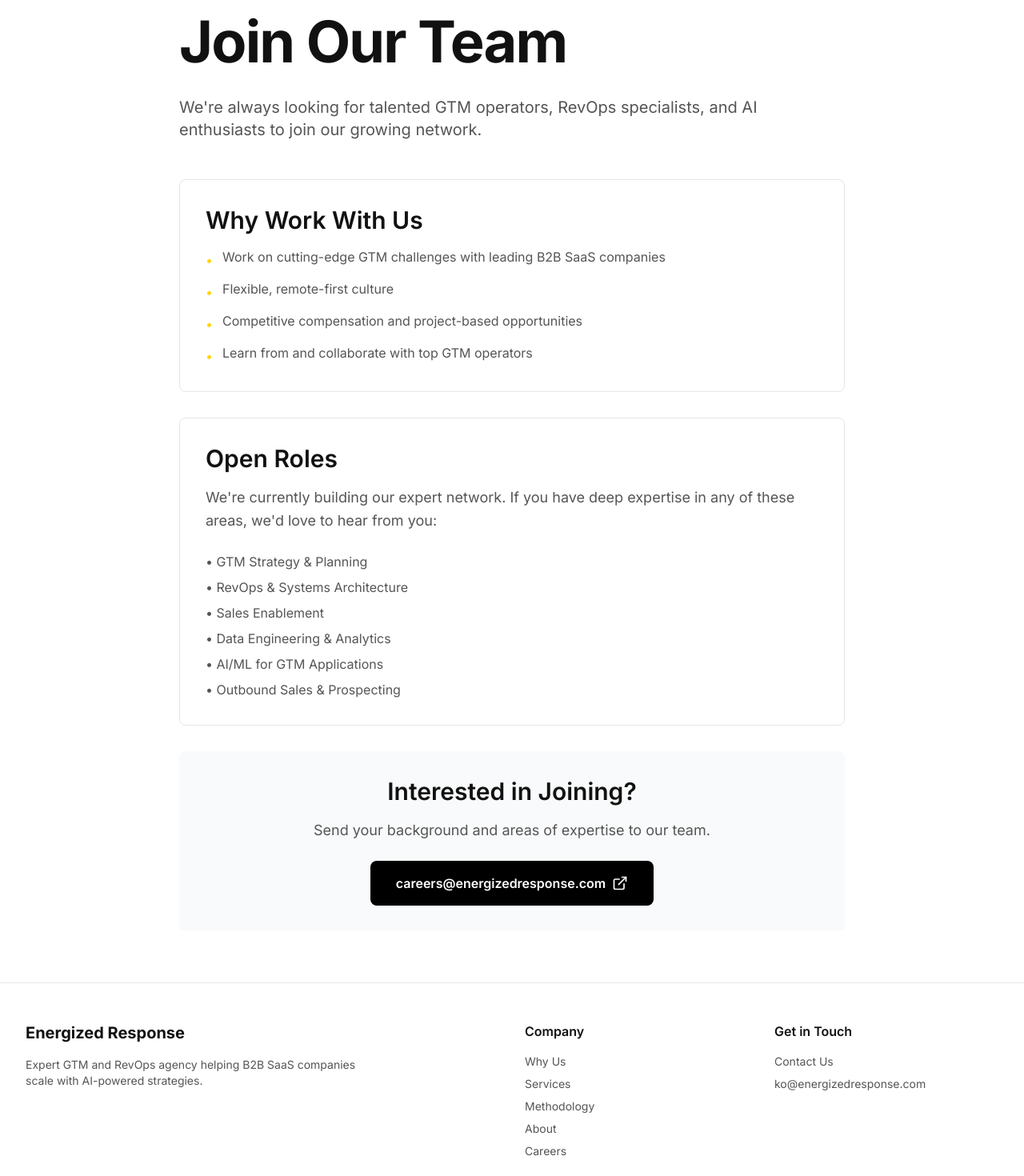
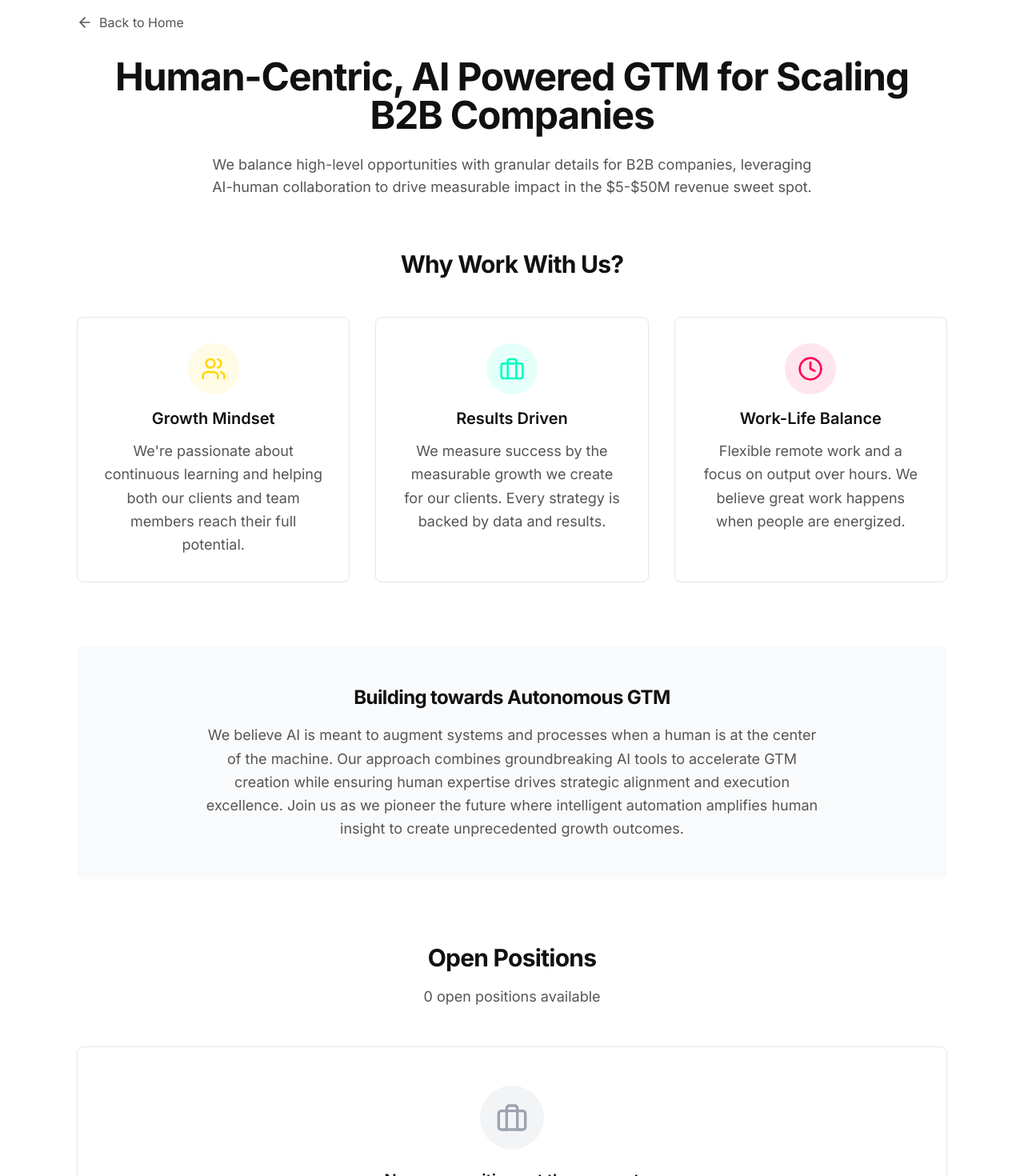
Before and after one commit to Will1z/EnergizedResponse, a Next.js app: page /careers in a window 1280 px wide. Shown: the part 80-1550 px from the top of the page at 80% size. Built offline with nearby package versions, Linux system fonts and the light colour scheme.

Commit message:
Redesign careers page with brand colors and improved layout

```diff
--- a/app/careers/page.tsx
+++ b/app/careers/page.tsx
@@ -1,78 +1,101 @@
 import Reveal from "@/components/Reveal";
-import { ExternalLink } from "lucide-react";
+import Link from "next/link";
+import { Briefcase, MapPin, Users, Clock, ArrowLeft } from "lucide-react";
 
 export default function Careers() {
   return (
     <div className="pt-24 pb-16">
-      <div className="max-w-4xl mx-auto px-4 sm:px-6 lg:px-8">
+      <div className="max-w-6xl mx-auto px-4 sm:px-6 lg:px-8">
+        {/* Back to Home */}
+        <Link href="/" className="inline-flex items-center gap-2 text-text-secondary hover:text-text-primary mb-8 transition-colors">
+          <ArrowLeft size={20} />
+          Back to Home
+        </Link>
+
+        {/* Hero Section */}
         <Reveal>
-          <h1 className="mb-8">Join Our Team</h1>
-          <p className="text-xl text-text-secondary mb-12">
-            We&apos;re always looking for talented GTM operators, RevOps specialists, and AI enthusiasts
-            to join our growing network.
+          <div className="text-center mb-16">
+            <h1 className="text-4xl md:text-5xl font-bold mb-6">
+              Human-Centric, AI Powered GTM for Scaling B2B Companies
+            </h1>
+            <p className="text-lg text-text-secondary max-w-3xl mx-auto">
+              We balance high-level opportunities with granular details for B2B companies, leveraging AI-human collaboration to drive measurable impact in the $5-$50M revenue sweet spot.
             </p>
-        </Reveal>
-
-        <div className="space-y-8">
-          <Reveal delay={0.1}>
-            <div className="p-8 border border-border rounded-lg">
-              <h3 className="mb-4">Why Work With Us</h3>
-              <ul className="space-y-3 text-text-secondary">
-                <li className="flex items-start gap-3">
-                  <span className="text-accent-yellow mt-1">•</span>
-                  <span>Work on cutting-edge GTM challenges with leading B2B SaaS companies</span>
-                </li>
-                <li className="flex items-start gap-3">
-                  <span className="text-accent-yellow mt-1">•</span>
-                  <span>Flexible, remote-first culture</span>
-                </li>
-                <li className="flex items-start gap-3">
-                  <span className="text-accent-yellow mt-1">•</span>
-                  <span>Competitive compensation and project-based opportunities</span>
-                </li>
-                <li className="flex items-start gap-3">
-                  <span className="text-accent-yellow mt-1">•</span>
-                  <span>Learn from and collaborate with top GTM operators</span>
-                </li>
-              </ul>
           </div>
         </Reveal>
 
-          <Reveal delay={0.2}>
-            <div className="p-8 border border-border rounded-lg">
-              <h3 className="mb-4">Open Roles</h3>
-              <p className="text-text-secondary mb-6">
-                We&apos;re currently building our expert network. If you have deep expertise in any of
-                these areas, we&apos;d love to hear from you:
+        {/* Why Work With Us */}
+        <Reveal delay={0.1}>
+          <div className="mb-20">
+            <h2 className="text-3xl font-bold text-center mb-12">Why Work With Us?</h2>
+            <div className="grid grid-cols-1 md:grid-cols-3 gap-8">
+              <div className="text-center p-8 border border-border rounded-lg hover:border-accent-yellow transition-colors">
+                <div className="w-16 h-16 rounded-full bg-accent-yellow/10 flex items-center justify-center mx-auto mb-4">
+                  <Users className="text-accent-yellow" size={32} />
+                </div>
+                <h3 className="text-xl font-semibold mb-3">Growth Mindset</h3>
+                <p className="text-text-secondary">
+                  We&apos;re passionate about continuous learning and helping both our clients and team members reach their full potential.
                 </p>
-              <ul className="space-y-2 text-text-secondary">
-                <li>• GTM Strategy & Planning</li>
-                <li>• RevOps & Systems Architecture</li>
-                <li>• Sales Enablement</li>
-                <li>• Data Engineering & Analytics</li>
-                <li>• AI/ML for GTM Applications</li>
-                <li>• Outbound Sales & Prospecting</li>
-              </ul>
+              </div>
+
+              <div className="text-center p-8 border border-border rounded-lg hover:border-accent-teal transition-colors">
+                <div className="w-16 h-16 rounded-full bg-accent-teal/10 flex items-center justify-center mx-auto mb-4">
+                  <Briefcase className="text-accent-teal" size={32} />
+                </div>
+                <h3 className="text-xl font-semibold mb-3">Results Driven</h3>
+                <p className="text-text-secondary">
+                  We measure success by the measurable growth we create for our clients. Every strategy is backed by data and results.
+                </p>
+              </div>
+
+              <div className="text-center p-8 border border-border rounded-lg hover:border-accent-pink transition-colors">
+                <div className="w-16 h-16 rounded-full bg-accent-pink/10 flex items-center justify-center mx-auto mb-4">
+                  <Clock className="text-accent-pink" size={32} />
+                </div>
+                <h3 className="text-xl font-semibold mb-3">Work-Life Balance</h3>
+                <p className="text-text-secondary">
+                  Flexible remote work and a focus on output over hours. We believe great work happens when people are energized.
+                </p>
+              </div>
+            </div>
           </div>
         </Reveal>
 
+        {/* Mission Statement */}
+        <Reveal delay={0.2}>
+          <div className="bg-gray-50 rounded-lg p-12 mb-20 text-center">
+            <h2 className="text-2xl font-bold mb-4">Building towards Autonomous GTM</h2>
+            <p className="text-text-secondary max-w-3xl mx-auto leading-relaxed">
+              We believe AI is meant to augment systems and processes when a human is at the center of the machine. Our approach combines groundbreaking AI tools to accelerate GTM creation while ensuring human expertise drives strategic alignment and execution excellence. Join us as we pioneer the future where intelligent automation amplifies human insight to create unprecedented growth outcomes.
+            </p>
+          </div>
+        </Reveal>
+
+        {/* Open Positions */}
         <Reveal delay={0.3}>
-            <div className="p-8 bg-gray-50 rounded-lg text-center">
-              <h3 className="mb-4">Interested in Joining?</h3>
-              <p className="text-text-secondary mb-6">
-                Send your background and areas of expertise to our team.
+          <div className="text-center mb-12">
+            <h2 className="text-3xl font-bold mb-4">Open Positions</h2>
+            <p className="text-text-secondary">0 open positions available</p>
+          </div>
+
+          <div className="border border-border rounded-lg p-12 text-center bg-background">
+            <div className="w-20 h-20 rounded-full bg-gray-100 flex items-center justify-center mx-auto mb-6">
+              <Briefcase className="text-gray-400" size={40} />
+            </div>
+            <h3 className="text-xl font-semibold mb-3">No open positions at the moment</h3>
+            <p className="text-text-secondary mb-8 max-w-2xl mx-auto">
+              We&apos;re always looking for exceptional talent. Send us your resume and we&apos;ll keep you in mind for future opportunities.
             </p>
             <a
               href="mailto:careers@energizedresponse.com"
-                className="inline-flex items-center gap-2 px-8 py-4 bg-base text-background rounded-lg font-semibold hover:shadow-lg hover:shadow-base/20 transition-all hover:scale-[1.02]"
+              className="inline-flex items-center justify-center px-8 py-4 bg-accent-yellow text-base rounded-lg font-semibold hover:brightness-95 transition"
             >
-                careers@energizedresponse.com
-                <ExternalLink size={20} />
+              Submit General Application
             </a>
           </div>
         </Reveal>
       </div>
     </div>
-    </div>
   );
 }
```
Lines whose indentation alone changed are shown as unchanged.
